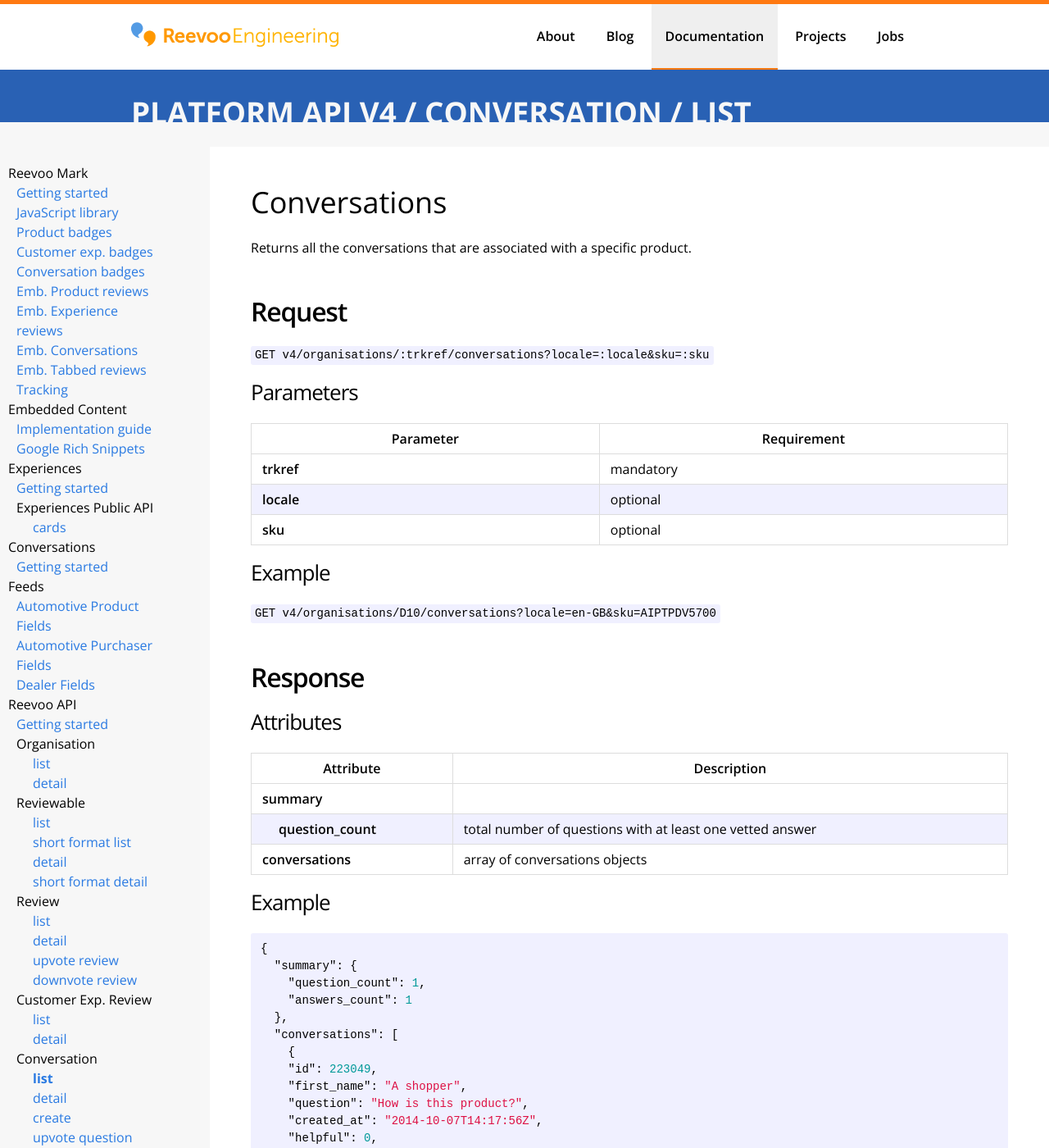
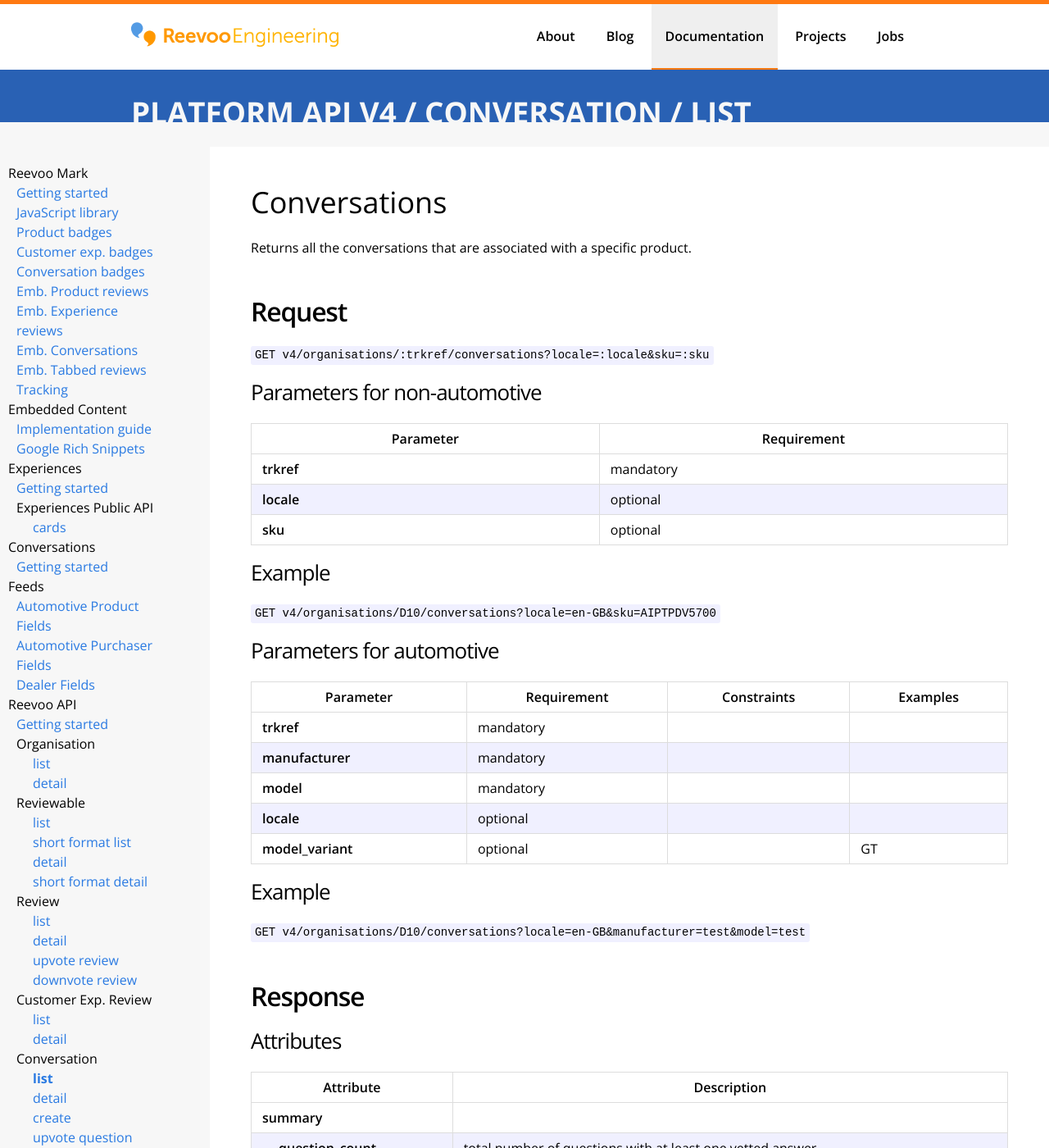
Before and after one commit to reevoo/reevoo.github.io, a Jekyll site: the page built from docs/reevooapi/conversation/conversation-list.markdown, in a window 1280 px wide and 1400 px high. Shown: the whole window at 82% size. Built offline with Jekyll 4.4.1, drawn with Linux system fonts in a browser that asks for light colours.

Commit message:
Explain how to do api call for model/manufacturer implementations on conversations api doc

```diff
--- a/docs/reevooapi/conversation/conversation-list.markdown
+++ b/docs/reevooapi/conversation/conversation-list.markdown
@@ -16,7 +16,7 @@
 
 `GET v4/organisations/:trkref/conversations?locale=:locale&sku=:sku`
 
-### Parameters
+### Parameters for non-automotive
 
 {: .documentation-table}
 | Parameter | Requirement |
@@ -28,6 +28,21 @@
 ### Example
 
 `GET v4/organisations/D10/conversations?locale=en-GB&sku=AIPTPDV5700`
+
+### Parameters for automotive
+
+{: .documentation-table}
+|       Parameter       |  Requirement |      Constraints     |                      Examples                          |
+|-----------------------|------------- |-------------------------------------------------------------------------------|
+| trkref                | mandatory    |                      |                                                        |
+| manufacturer          | mandatory    |                      |                                                        |
+| model                 | mandatory    |                      |                                                        |
+| locale                | optional     |                      |                                                        |
+| model_variant         | optional     |                      | GT                                                     |
+
+### Example
+
+`GET v4/organisations/D10/conversations?locale=en-GB&manufacturer=test&model=test`
 
 ## **Response**
 
```
